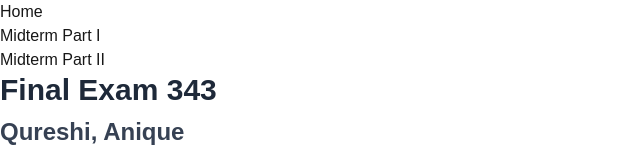
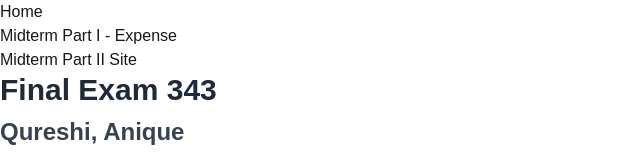
Before and after one commit to qcprof/final343, a Next.js app: page / in a window 1280 px wide. Shown: the top 156 px of the page, without its empty margins (0-640 px from the left). Built offline with nearby package versions, Linux system fonts and the light colour scheme.

Commit message:
added links

```diff
--- a/src/app/components/Menubar.jsx
+++ b/src/app/components/Menubar.jsx
@@ -1,10 +1,18 @@
+import Link from 'next/link'
+
 export default function Menubar() {
     return (
       <>
         <ul>
-          <li>Home</li>
-          <li>Midterm Part I</li>
-          <li>Midterm Part II</li>
+          <li>
+            <Link href='/'>Home</Link>
+          </li>
+          <li>
+            <a href='https://expense-green-alpha.vercel.app/' target='_blank'>Midterm Part I - Expense</a>
+          </li>
+          <li>
+            <a href='https://customer-weld.vercel.app/' target='_blank'>Midterm Part II Site</a>
+          </li>
         </ul>
       </>
     )
```
